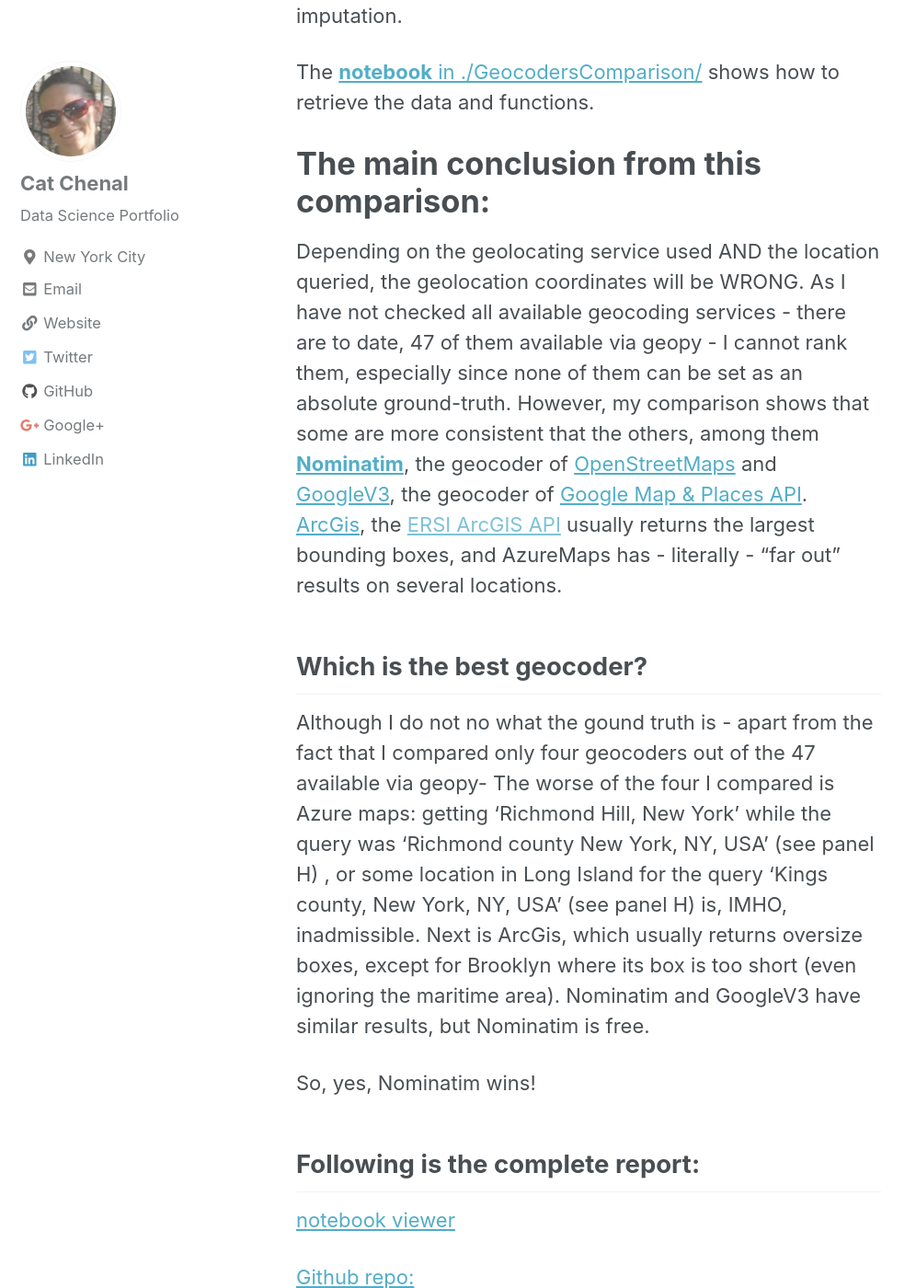
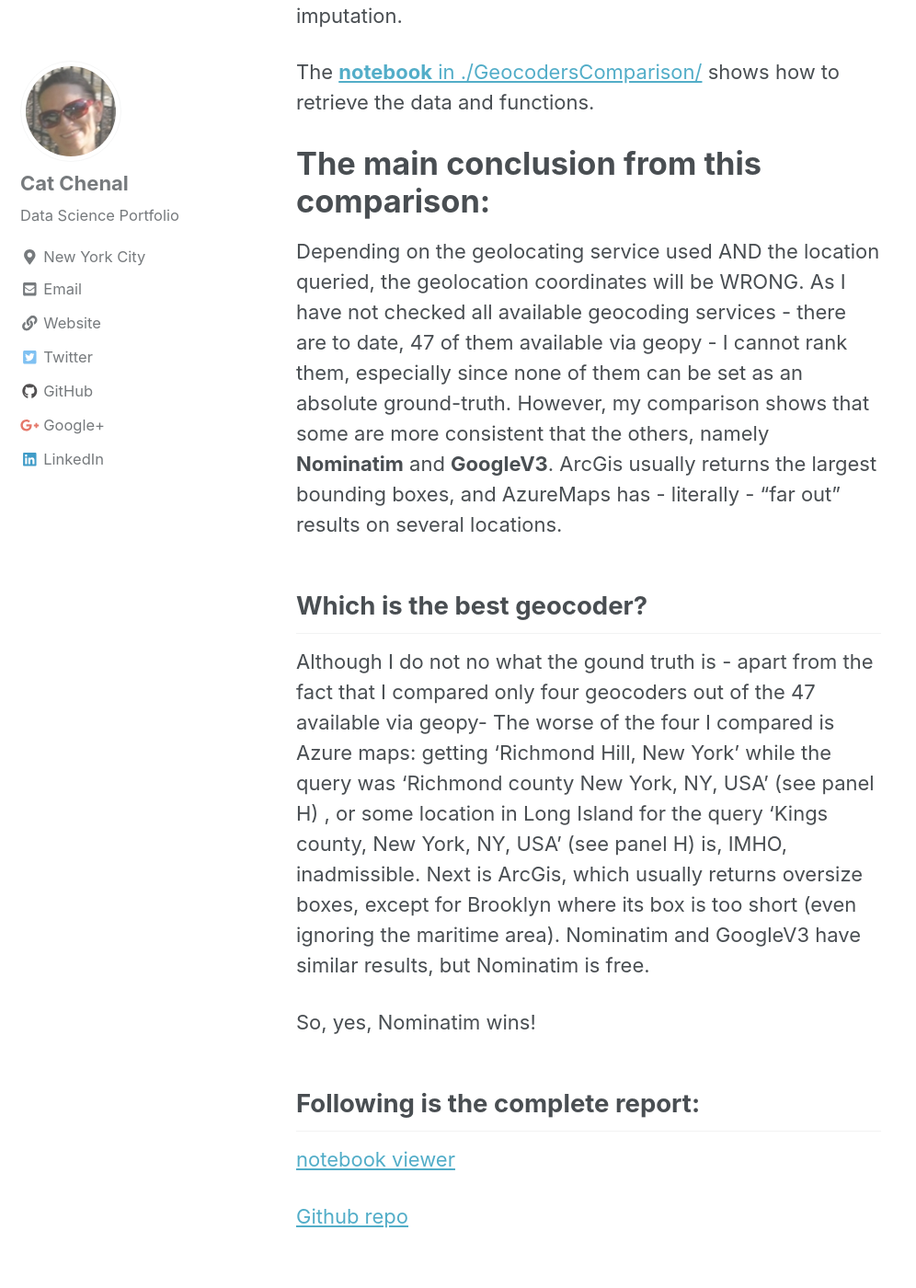
Before and after one commit to CatChenal/CatChenal.github.io, a Jekyll site: the page built from _posts/2018-10-01-Geocoders_Comparison.md, in a window 1280 px wide and 1400 px high, scrolled down 1803 px. Shown: the whole window at 92% size, without its empty margins (0-996 px from the left). Built offline with Jekyll 4.4.1, drawn with Linux system fonts in a browser that asks for light colours; nearby versions of some CDN libraries.

Commit message:
updated post

```diff
--- a/_posts/2018-10-01-Geocoders_Comparison.md
+++ b/_posts/2018-10-01-Geocoders_Comparison.md
@@ -36,9 +36,9 @@
 Depending on the geolocating service used AND the location queried, the geolocation coordinates will be WRONG.
 As I have not checked all available geocoding services - there are to date, 47 of them available via geopy - I cannot rank them, especially since none of
 them can be set as an absolute ground-truth.
-However, my comparison shows that some are more consistent that the others, among them [**Nominatim**](https://wiki.openstreetmap.org/wiki/Nominatim), the
-geocoder of [OpenStreetMaps](https://wiki.openstreetmap.org/wiki/Using_OpenStreetMap) and [GoogleV3](https://geopy.readthedocs.io/en/stable/#googlev3), the geocoder of [Google Map & Places API](https://developers.google.com/maps/documentation/geocoding/start).
-[ArcGis](https://geopy.readthedocs.io/en/stable/#ArcGis), the [ERSI ArcGIS API]() usually returns the largest bounding boxes, and AzureMaps has - literally - "far out" results on several locations.
+However, my comparison shows that some are more consistent that the others, namely **Nominatim** and **GoogleV3**.
+ArcGis usually returns the largest bounding boxes, and AzureMaps has - literally - "far out" results on several locations.
+
 
 ## Which is the best geocoder?
 
@@ -48,11 +48,10 @@
 Next is ArcGis, which usually returns oversize boxes, except for Brooklyn where its box is too short (even ignoring the maritime area).
 Nominatim and GoogleV3 have similar results, but Nominatim is free.
 
-
 So, yes, Nominatim wins!
 
 ## Following is the complete report:
 [notebook viewer](https://nbviewer.jupyter.org/github/CatChenal/Geocoders_Comparison/blob/master/GeocodersComparisonReport.ipynb)
 
 
-[Github repo:](https://github.com/CatChenal/Geocoders_Comparison)
+[Github repo](https://github.com/CatChenal/Geocoders_Comparison)
```
